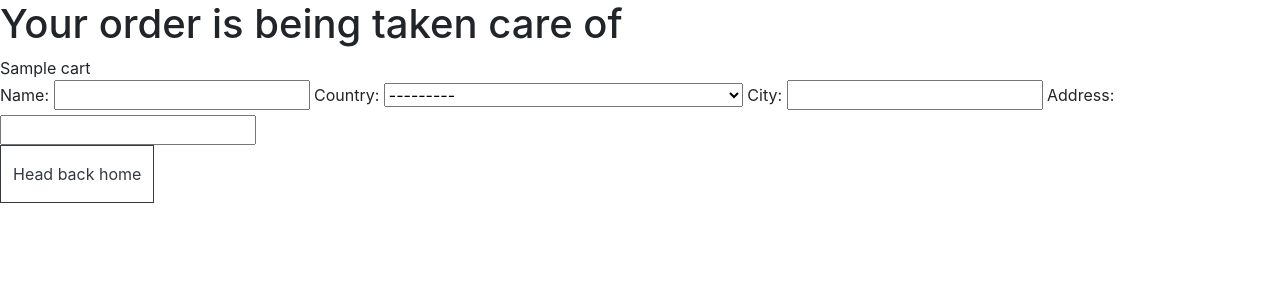
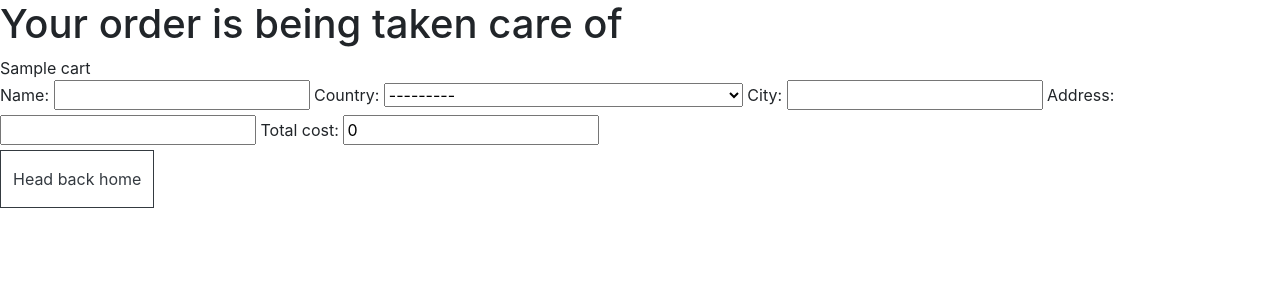
Before and after one commit to KevJohBer/The-Coffee-Spot, a Django app: template order/templates/order/order_confirmation.html in a window 1280 px wide. Shown: the part 56-356 px from the top of the page. Run offline with Django 4.2, Linux system fonts and the light colour scheme; tables that the repository leaves empty hold one stand-in row (values such as "Sample post"); the template is opened without the code that fills it: values that come from a table or form of the project are taken from there, most other values are stand-ins (such as "Sample title", 1, 10 or a date in 2020); some libraries are stand-ins or nearby versions.

Commit message:
vscode transfer

```diff
--- a/order/forms.py
+++ b/order/forms.py
@@ -5,4 +5,4 @@ from django import forms
 class orderForm(forms.ModelForm):
     class Meta:
         model = Order
-        fields = ["name", "country", "city", "address",]
+        fields = ["name", "country", "city", "address", "total_cost"]
--- a/order/views.py
+++ b/order/views.py
@@ -87,7 +87,7 @@ def order_confirmation(request, *args, **kwargs):
             'country': request.POST['country'],
             'city': request.POST['city'],
             'address': request.POST['address'],
-            'total': request.POST['total']
+            'total_cost': request.POST.get('total')
         }
 
         order_form = orderForm(form_data)
--- a/templates/base.html
+++ b/templates/base.html
@@ -16,6 +16,7 @@
     <script src="https://code.jquery.com/jquery-3.2.1.slim.min.js" integrity="sha384-KJ3o2DKtIkvYIK3UENzmM7KCkRr/rE9/Qpg6aAZGJwFDMVNA/GpGFF93hXpG5KkN" crossorigin="anonymous"></script>
     <script src="https://cdn.jsdelivr.net/npm/popper.js@1.12.9/dist/umd/popper.min.js" integrity="sha384-ApNbgh9B+Y1QKtv3Rn7W3mgPxhU9K/ScQsAP7hUibX39j7fakFPskvXusvfa0b4Q" crossorigin="anonymous"></script>
     <script src="https://cdn.jsdelivr.net/npm/bootstrap@4.0.0/dist/js/bootstrap.min.js" integrity="sha384-JZR6Spejh4U02d8jOt6vLEHfe/JQGiRRSQQxSfFWpi1MquVdAyjUar5+76PVCmYl" crossorigin="anonymous"></script>
+    <script src="https://js.stripe.com/v3/"></script>
     {% endblock %}
 
     <title>The Coffee Spot {% block extra_title %}{% endblock %}</title>
--- a/the_coffee_spot/settings.py
+++ b/the_coffee_spot/settings.py
@@ -27,7 +27,7 @@ SECRET_KEY = 'django-insecure-37&cqhb)vbw&*11*q_m(p+#4#^)2o!ghi=7_q!$dg*f2rsa)la
 # SECURITY WARNING: don't run with debug turned on in production!
 DEBUG = True
 
-ALLOWED_HOSTS = ['localhost', '8000-kevjohber-thecoffeespot-oggaxra3acm.ws-eu97.gitpod.io']
+ALLOWED_HOSTS = ['localhost', '127.0.0.1']
 
 
 # Application definition
@@ -146,7 +146,7 @@ USE_TZ = True
 # https://docs.djangoproject.com/en/4.2/howto/static-files/
 
 STATIC_URL = 'static/'
-STATICFILES_DIRS = (os.path.join(BASE_DIR, 'static'),)
+STATICFILES_DIRS = (os.path.join(BASE_DIR, 'static')),
 
 # Default primary key field type
 # https://docs.djangoproject.com/en/4.2/ref/settings/#default-auto-field
```
Also changed, not shown: order/templates/order/order.html (+5 -4 lines), db.sqlite3, order/static/js/stripe_elements.js (renamed from order/static/css/js/stripe_elements.js).
